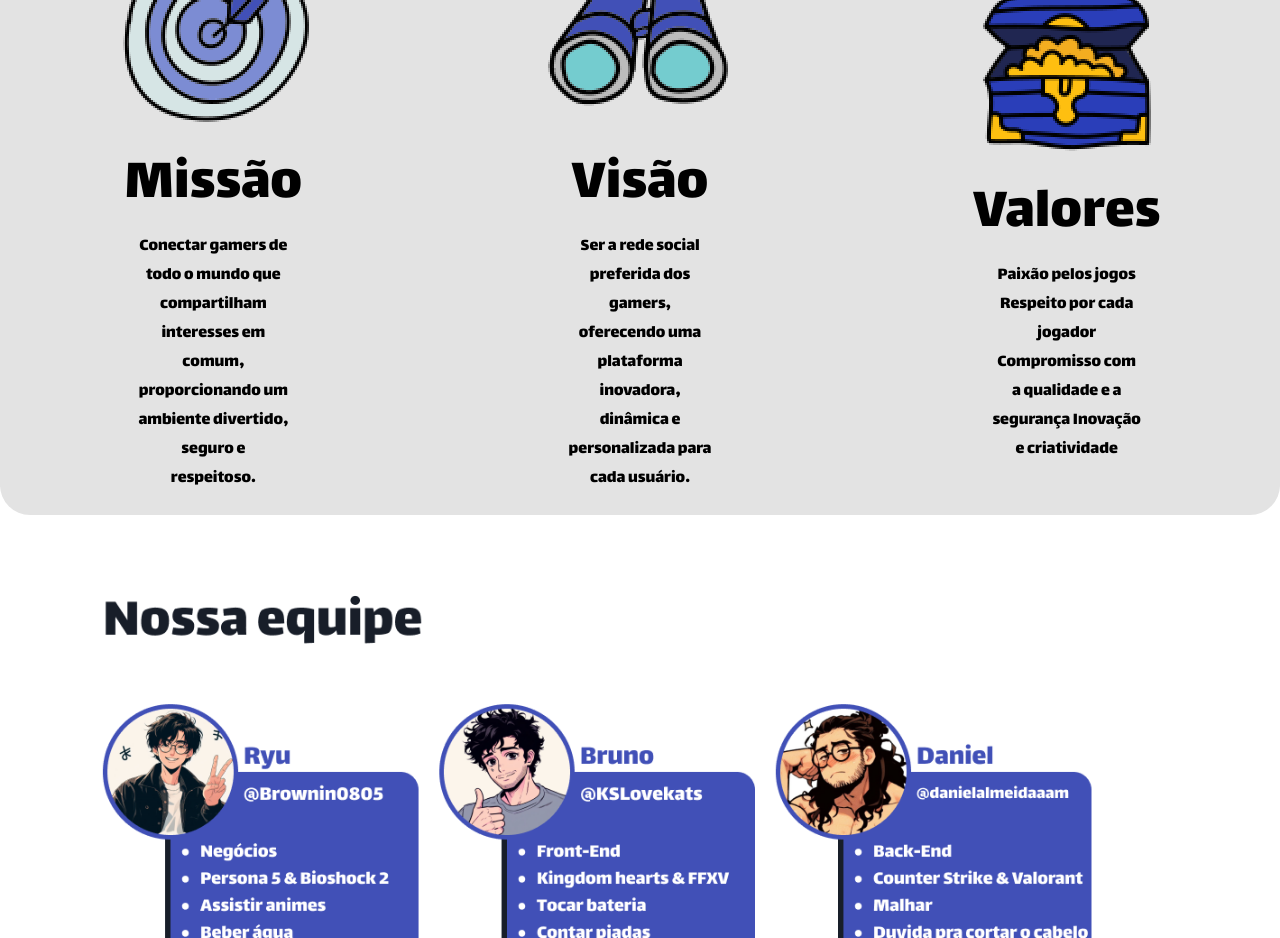
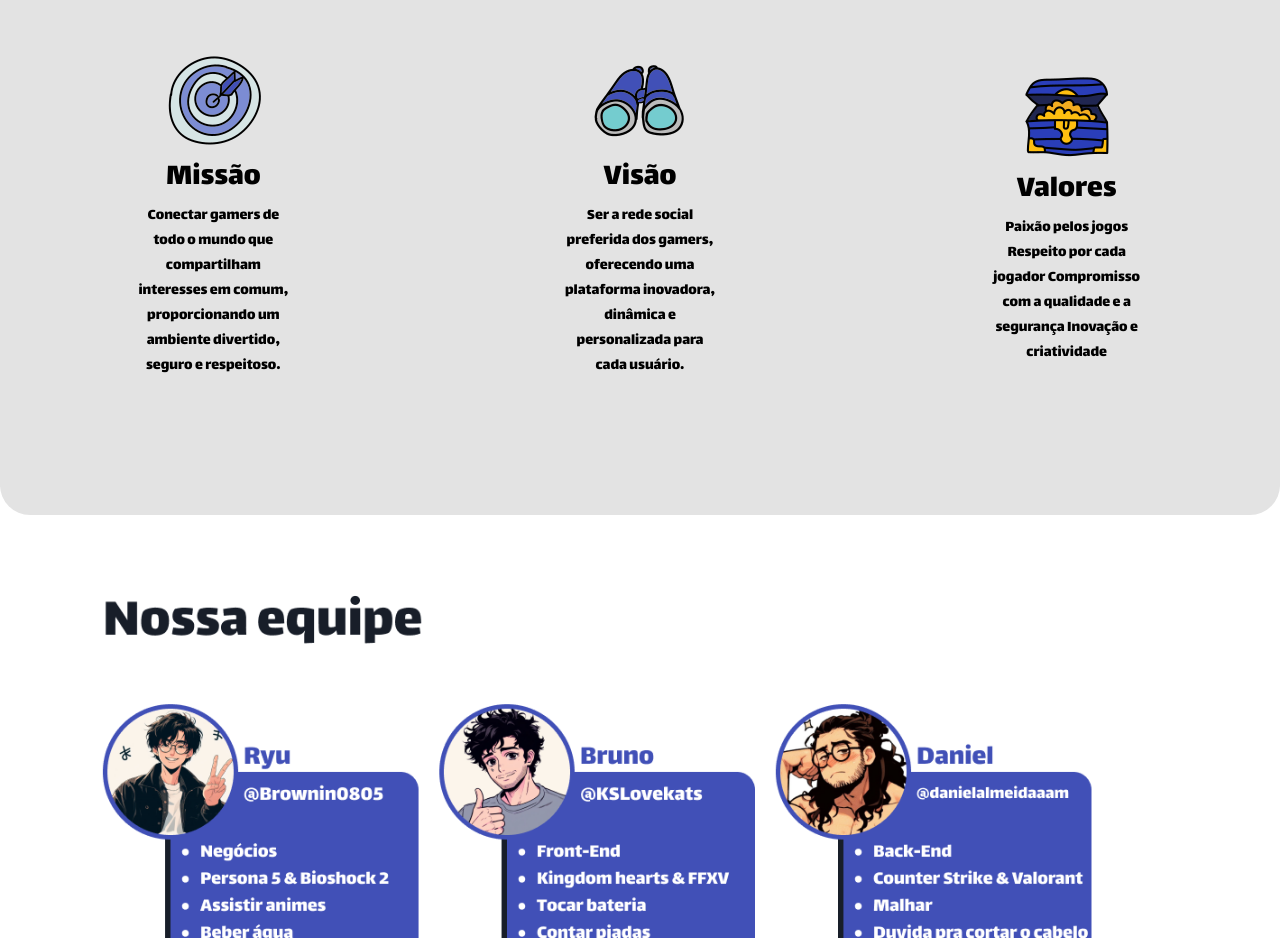
Before and after one commit to GameMatch2-0/MatchMaking-Front, a React (Vite) app: page /sobre in a window 1280 px wide. Shown: the part 1800-2738 px from the top of the page. Built offline with nearby package versions, Linux system fonts and the light colour scheme.

Commit message:
Removendo alterações da pagina sobre

```diff
--- a/src/css/sobre.css
+++ b/src/css/sobre.css
@@ -91,15 +91,7 @@ body {
 }
 
 .sobre-secao3 img {
-    width: 200px;
-}
-
-.sobre-secao3 h1 {
-    font-size: 60px;
-}
-
-.sobre-secao3 p {
-    font-size: 18px;
+    width: 100px;
 }
 
 .missao,
```
